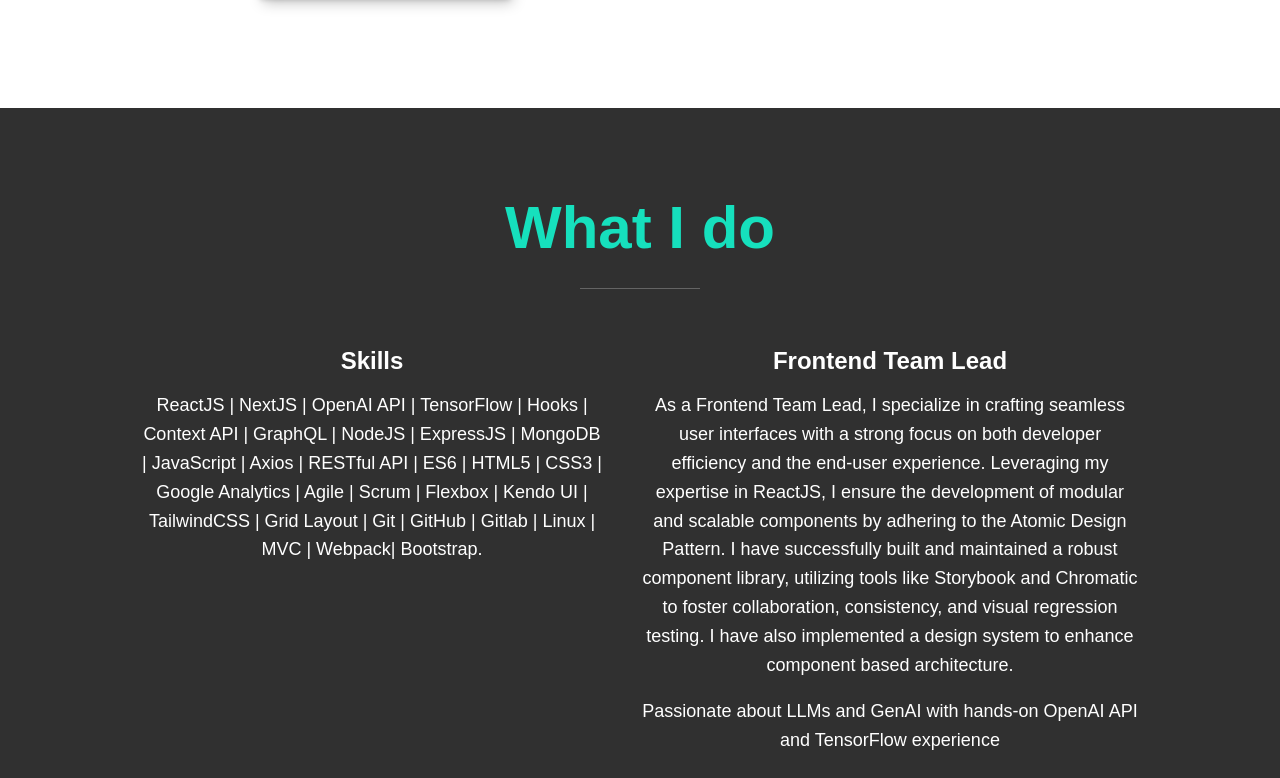
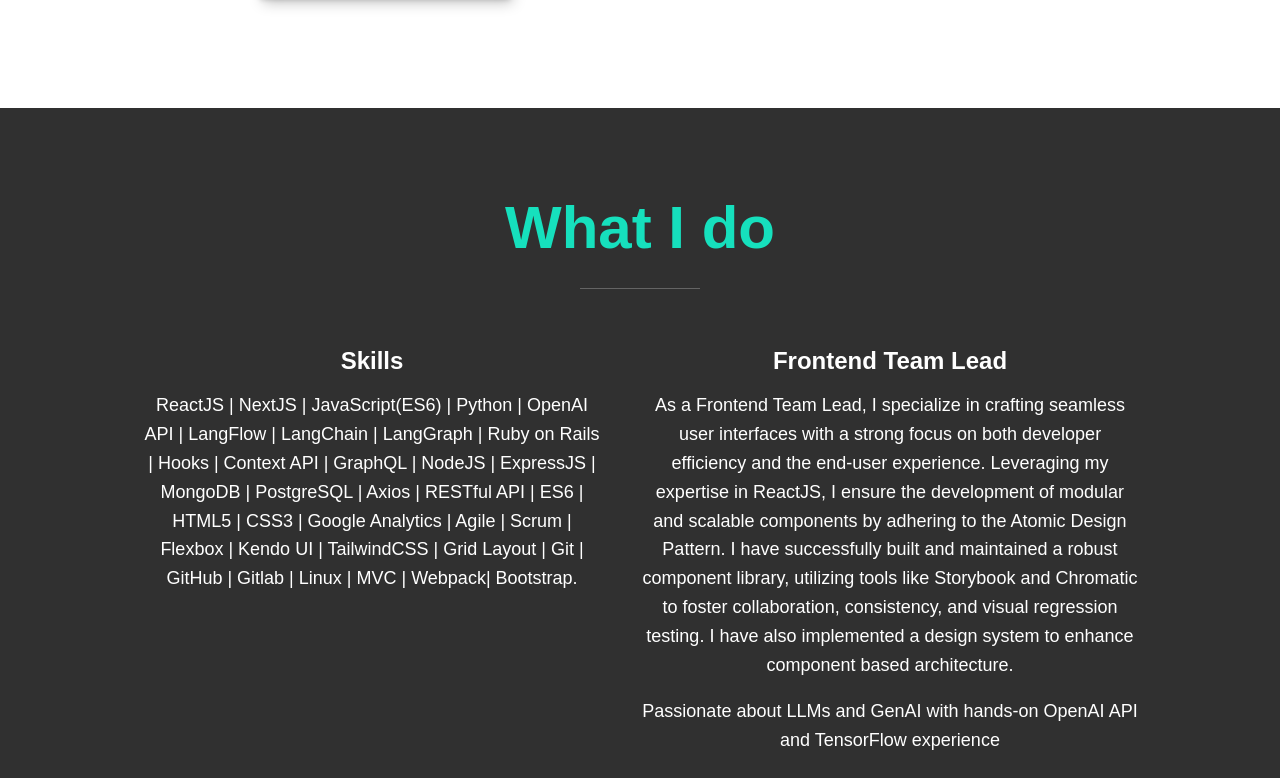
Before and after one commit to Langster2323/Ahkeem-s-site, a React (Create React App) app: page / in a window 1280 px wide. Shown: the part 405-1183 px from the top of the page. Built offline with nearby package versions, Linux system fonts and the light colour scheme.

Commit message:
updated service section

```diff
--- a/src/components/home-components/service-component.js
+++ b/src/components/home-components/service-component.js
@@ -40,11 +40,12 @@ const Services = () => {
         <div className="service">
           <h3 className="fadeIn">Skills</h3>
           <p className="fadeIn">
-            ReactJS | NextJS | OpenAI API | TensorFlow | Hooks | Context API |
-            GraphQL | NodeJS | ExpressJS | MongoDB | JavaScript | Axios |
-            RESTful API | ES6 | HTML5 | CSS3 | Google Analytics | Agile | Scrum
-            | Flexbox | Kendo UI | TailwindCSS | Grid Layout | Git | GitHub |
-            Gitlab | Linux | MVC | Webpack| Bootstrap.
+            ReactJS | NextJS | JavaScript(ES6) | Python | OpenAI API | LangFlow |
+            LangChain | LangGraph | Ruby on Rails | Hooks | Context API | GraphQL |
+            NodeJS | ExpressJS | MongoDB | PostgreSQL | Axios | RESTful API |
+            ES6 | HTML5 | CSS3 | Google Analytics | Agile | Scrum | Flexbox |
+            Kendo UI | TailwindCSS | Grid Layout | Git | GitHub | Gitlab |
+            Linux | MVC | Webpack| Bootstrap.
           </p>
         </div>
 
```
